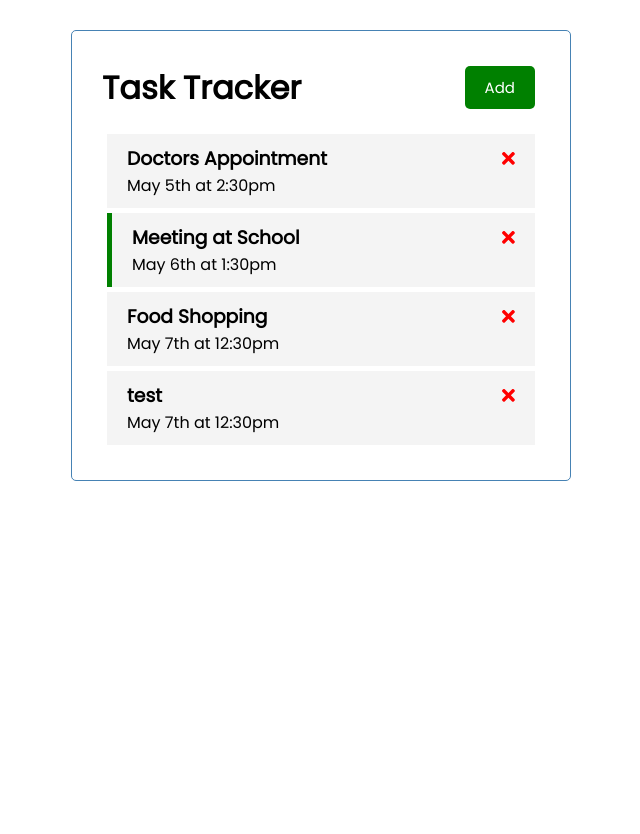
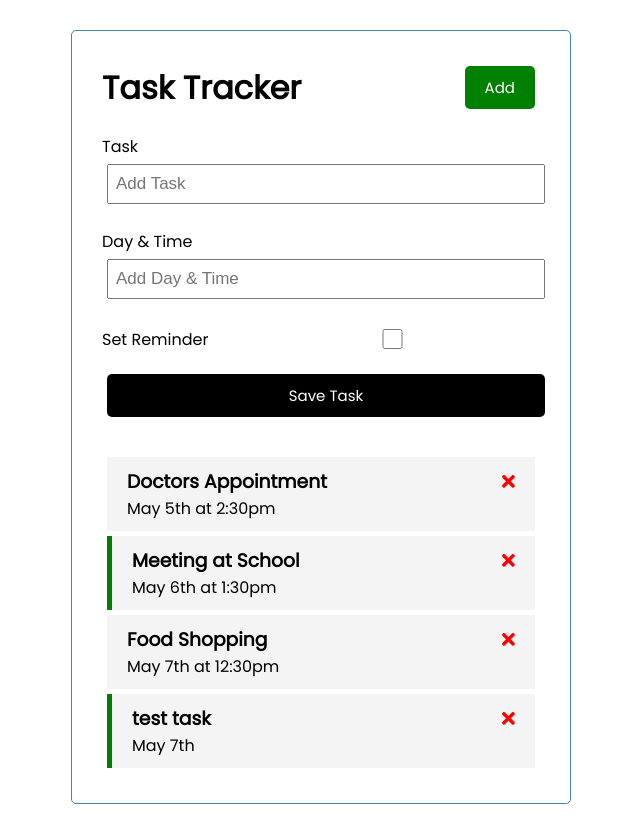
Before and after one commit to mossykazemi/Angular-TaskTracker, an Angular app: page / in a window 1280 px wide. Shown: the whole page, without its empty margins (319-959 px from the left). Before the commit the page ends 800 px from the top, so only its background shows below. Built offline with nearby package versions, Linux system fonts and the light colour scheme; data requests are answered from the project's data file.

Commit message:
complete Add-Task

```diff
--- a/db.json
+++ b/db.json
@@ -19,10 +19,10 @@
       "reminder": false
     },
     {
-      "id": 4,
-      "text": "test",
-      "day": "May 7th at 12:30pm",
-      "reminder": false
+      "text": "test task",
+      "day": "May 7th",
+      "reminder": true,
+      "id": 4
     }
   ]
 }
--- a/src/app/app.module.ts
+++ b/src/app/app.module.ts
@@ -2,6 +2,7 @@
 import { BrowserModule } from '@angular/platform-browser';
 import { FontAwesomeModule } from '@fortawesome/angular-fontawesome';
 import { HttpClientModule } from '@angular/common/http';
+import { FormsModule } from '@angular/forms';
 
 import { AppComponent } from './app.component';
 import { HeaderComponent } from './components/header/header.component';
@@ -19,7 +20,7 @@
     TaskItemComponent,
     AddTaskComponent,
   ],
-  imports: [BrowserModule, FontAwesomeModule, HttpClientModule],
+  imports: [BrowserModule, FontAwesomeModule, HttpClientModule, FormsModule],
   providers: [],
   bootstrap: [AppComponent],
 })
--- a/src/app/components/add-task/add-task.component.css
+++ b/src/app/components/add-task/add-task.component.css
@@ -0,0 +1,3 @@
+.add-form {
+  margin-bottom: 40px;
+}
--- a/src/app/components/add-task/add-task.component.html
+++ b/src/app/components/add-task/add-task.component.html
@@ -1 +1,32 @@
-<p>add-task works!</p>
+<form class="add-form" (ngSubmit)="onSubmit()">
+  <div class="form-control">
+    <label for="text">Task</label>
+    <input
+      type="text"
+      name="text"
+      id="text"
+      [(ngModel)]="text"
+      placeholder="Add Task"
+    />
+  </div>
+  <div class="form-control">
+    <label for="day">Day & Time</label>
+    <input
+      type="text"
+      name="day"
+      id="day"
+      [(ngModel)]="day"
+      placeholder="Add Day & Time"
+    />
+  </div>
+  <div class="form-control form-control-check">
+    <label for="reminder">Set Reminder</label>
+    <input
+      type="checkbox"
+      name="reminder"
+      id="reminder"
+      [(ngModel)]="reminder"
+    />
+  </div>
+  <input type="submit" value="Save Task" class="btn btn-block" />
+</form>
--- a/src/app/components/add-task/add-task.component.ts
+++ b/src/app/components/add-task/add-task.component.ts
@@ -1,15 +1,37 @@
-import { Component, OnInit } from '@angular/core';
+import { Component, OnInit, Output, EventEmitter } from '@angular/core';
+import { Task } from 'src/app/Task';
 
 @Component({
   selector: 'app-add-task',
   templateUrl: './add-task.component.html',
-  styleUrls: ['./add-task.component.css']
+  styleUrls: ['./add-task.component.css'],
 })
 export class AddTaskComponent implements OnInit {
+  @Output() onAddTask: EventEmitter<Task> = new EventEmitter();
+  text: string;
+  day: string;
+  reminder: boolean = false;
 
-  constructor() { }
+  constructor() {}
 
-  ngOnInit(): void {
+  ngOnInit(): void {}
+
+  onSubmit() {
+    if (!this.text) {
+      alert('please add a task!');
+      return;
+    }
+
+    const newTask = {
+      text: this.text,
+      day: this.day,
+      reminder: this.reminder,
+    };
+
+    this.onAddTask.emit(newTask);
+
+    this.text = '';
+    this.day = '';
+    this.reminder = false;
   }
-
 }
--- a/src/app/components/tasks/tasks.component.html
+++ b/src/app/components/tasks/tasks.component.html
@@ -1,3 +1,4 @@
+<app-add-task (onAddTask)="addTask($event)"></app-add-task>
 <app-task-item
   *ngFor="let task of tasks"
   [task]="task"
--- a/src/app/components/tasks/tasks.component.ts
+++ b/src/app/components/tasks/tasks.component.ts
@@ -28,4 +28,9 @@
     task.reminder = !task.reminder;
     this.taskService.updateTaskReminder(task).subscribe();
   }
+
+  addTask(task:Task){
+    this.taskService.addTask(task).subscribe((task) => (this.tasks.push(task)));
+
+  }
 }
--- a/src/app/services/task.service.ts
+++ b/src/app/services/task.service.ts
@@ -3,11 +3,11 @@
 import { Observable, observable } from 'rxjs';
 import { Task } from '../Task';
 
-const httpOptions={
-  headers:new HttpHeaders({
-    'Content-Type':'application/json'
-  })
-}
+const httpOptions = {
+  headers: new HttpHeaders({
+    'Content-Type': 'application/json',
+  }),
+};
 
 @Injectable({
   providedIn: 'root',
@@ -26,8 +26,12 @@
     return this.http.delete<Task>(url);
   }
 
-  updateTaskReminder(task:Task):Observable<Task>{
+  updateTaskReminder(task: Task): Observable<Task> {
     const url = `${this.apiUrl}/${task.id}`;
-    return this.http.put<Task>(url,task,httpOptions);
+    return this.http.put<Task>(url, task, httpOptions);
+  }
+
+  addTask(task: Task): Observable<Task> {
+    return this.http.post<Task>(this.apiUrl, task, httpOptions);
   }
 }
```
